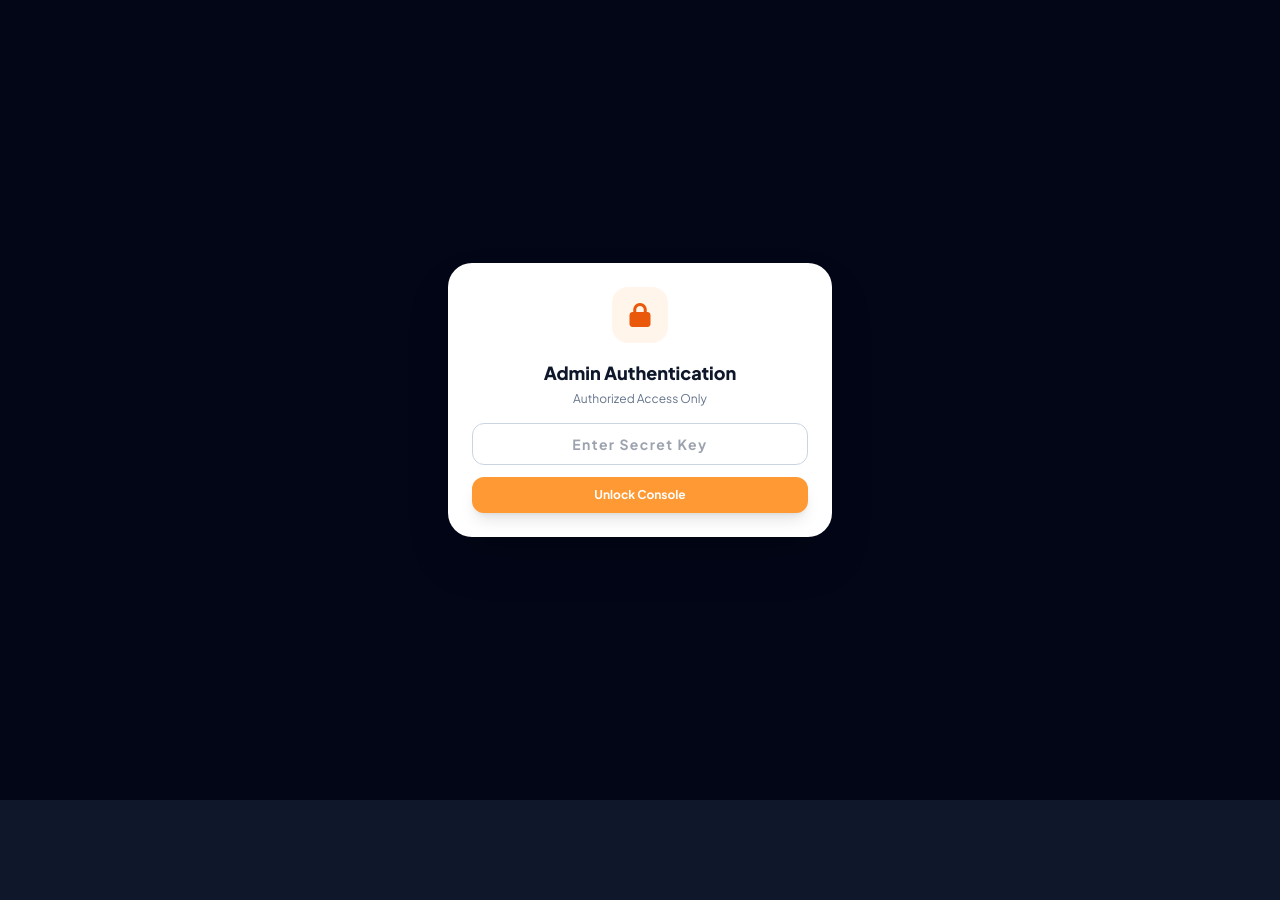
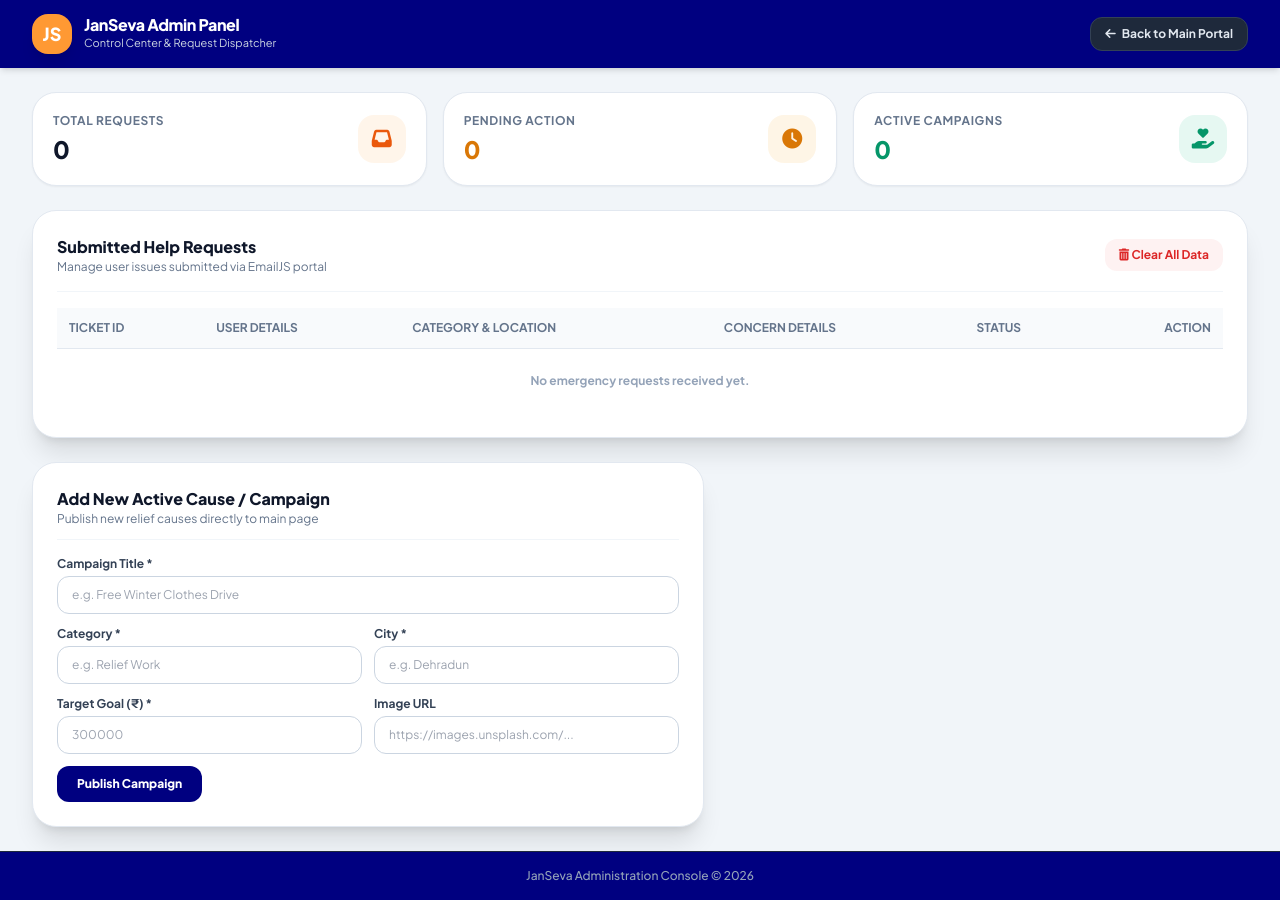
Before and after one commit to ZXM-D4VD/janta, a plain HTML site: page admin.html in a window 1280 px wide. Before the commit the page ends 800 px from the top, so only its background shows below. Drawn offline with nearby package versions, Linux system fonts and the light colour scheme.

Commit message:
Refactor admin.html layout and add campaign form
Updated the title and body classes for better layout. Reorganized the admin dashboard structure and added a new campaign addition form.

```diff
--- a/admin.html
+++ b/admin.html
@@ -3,7 +3,7 @@
 <head>
   <meta charset="UTF-8">
   <meta name="viewport" content="width=device-width, initial-scale=1.0">
-  <title>JanSeva - Admin Control Center</title>
+  <title>JanSeva - Admin Control Panel</title>
   <script src="https://cdn.tailwindcss.com"></script>
   <link rel="stylesheet" href="https://cdnjs.cloudflare.com/ajax/libs/font-awesome/6.4.0/css/all.min.css">
   <link href="https://fonts.googleapis.com/css2?family=Plus+Jakarta+Sans:wght@400;500;600;700;800&display=swap" rel="stylesheet">
@@ -18,176 +18,231 @@
     }
   </script>
 </head>
-<body class="bg-slate-900 font-sans text-slate-800 antialiased min-h-screen flex flex-col">
+<body class="bg-slate-100 font-sans text-slate-800 antialiased min-h-screen flex flex-col justify-between">
 
-  <!-- ADMIN LOCK SCREEN (PASSWORD STRICTLY 9090 - NO HINT DISPLAYED) -->
-  <div id="admin-lock-screen" class="fixed inset-0 bg-slate-950 z-50 flex items-center justify-center p-4">
-    <div class="bg-white rounded-3xl max-w-sm w-full p-6 text-center space-y-4 shadow-2xl">
-      <div class="w-14 h-14 bg-saffron-500/10 text-saffron-600 rounded-2xl flex items-center justify-center text-2xl mx-auto font-black">
-        <i class="fa-solid fa-lock"></i>
+  <!-- TOP HEADER -->
+  <header class="bg-navy-900 text-white px-4 md:px-8 py-3.5 shadow-md sticky top-0 z-40">
+    <div class="max-w-7xl mx-auto flex items-center justify-between">
+      <div class="flex items-center gap-3">
+        <div class="w-10 h-10 rounded-2xl bg-saffron-500 flex items-center justify-center font-black text-lg text-white shadow-lg">JS</div>
+        <div>
+          <h1 class="font-extrabold text-base tracking-tight leading-none">JanSeva Admin Panel</h1>
+          <p class="text-[11px] text-slate-300 mt-0.5">Control Center & Request Dispatcher</p>
+        </div>
       </div>
-      <div>
-        <h2 class="font-extrabold text-lg text-slate-900">Admin Authentication</h2>
-        <p class="text-xs text-slate-500 mt-1">Authorized Access Only</p>
-      </div>
-
-      <form onsubmit="unlockAdmin(event)" class="space-y-3">
-        <!-- Input field with NO password hints -->
-        <input type="password" id="admin-pass" required placeholder="Enter Secret Key" class="w-full px-4 py-2.5 border border-slate-300 rounded-xl text-center text-sm font-bold tracking-widest focus:ring-2 focus:ring-saffron-500 outline-none">
-        <p id="pass-err" class="text-xs text-red-500 font-bold hidden">Access Denied! Incorrect Password.</p>
-        <button type="submit" class="w-full bg-saffron-500 hover:bg-saffron-600 text-white font-bold py-2.5 rounded-xl text-xs shadow-lg transition">
-          Unlock Console
-        </button>
-      </form>
-    </div>
-  </div>
-
-  <!-- NAVBAR -->
-  <header class="bg-slate-950 border-b border-slate-800 text-white px-6 py-3 flex items-center justify-between shrink-0">
-    <div class="flex items-center gap-3">
-      <div class="w-9 h-9 rounded-xl bg-saffron-500 flex items-center justify-center font-black text-white text-base shadow">JS</div>
-      <div>
-        <h1 class="font-extrabold text-base tracking-tight flex items-center gap-2">
-          Operations Dashboard
-          <span class="bg-emerald-600 text-white text-[9px] px-2 py-0.5 rounded-full font-bold">REALTIME LIVE</span>
-        </h1>
-        <p class="text-xs text-slate-400">Desktop Field Management Portal</p>
-      </div>
-    </div>
-
-    <div class="flex items-center gap-3">
-      <a href="index.html" class="bg-slate-800 hover:bg-slate-700 text-slate-300 text-xs px-3.5 py-2 rounded-xl border border-slate-700 flex items-center gap-1.5 font-bold transition">
-        <i class="fa-solid fa-globe"></i> Return to Portal
+      <a href="index.html" class="bg-slate-800 hover:bg-slate-700 text-slate-200 text-xs px-3.5 py-2 rounded-xl font-bold border border-slate-700 transition flex items-center gap-1.5">
+        <i class="fa-solid fa-arrow-left"></i> Back to Main Portal
       </a>
-      <button onclick="lockAdmin()" class="bg-red-600 hover:bg-red-700 text-white text-xs px-3.5 py-2 rounded-xl font-bold flex items-center gap-1.5 shadow transition">
-        <i class="fa-solid fa-lock"></i> Lock
-      </button>
     </div>
   </header>
 
-  <!-- MAIN ADMIN DASHBOARD -->
-  <main class="flex-1 p-6 space-y-6 max-w-7xl mx-auto w-full">
+  <!-- MAIN DASHBOARD -->
+  <main class="max-w-7xl mx-auto w-full px-4 md:px-8 py-6 flex-1 space-y-6">
 
+    <!-- METRICS CARDS -->
     <div class="grid grid-cols-1 md:grid-cols-3 gap-4">
-      <div class="bg-white p-4 rounded-2xl border border-slate-200 shadow-sm flex items-center gap-4">
-        <div class="w-12 h-12 bg-emerald-100 text-emerald-700 rounded-xl flex items-center justify-center text-xl font-black">₹</div>
+      <div class="bg-white p-5 rounded-3xl border border-slate-200 shadow-sm flex items-center justify-between">
         <div>
-          <span class="text-xs font-bold text-slate-400 block">Total Live Funds</span>
-          <span class="text-xl font-black text-slate-900" id="stat-funds">₹ 0</span>
+          <p class="text-xs text-slate-500 font-bold uppercase tracking-wider">Total Requests</p>
+          <h3 id="metric-total-reqs" class="text-2xl font-black text-slate-900 mt-1">0</h3>
+        </div>
+        <div class="w-12 h-12 rounded-2xl bg-saffron-500/10 text-saffron-600 flex items-center justify-center text-xl font-black">
+          <i class="fa-solid fa-inbox"></i>
         </div>
       </div>
-      <div class="bg-white p-4 rounded-2xl border border-slate-200 shadow-sm flex items-center gap-4">
-        <div class="w-12 h-12 bg-amber-100 text-amber-700 rounded-xl flex items-center justify-center text-xl font-black"><i class="fa-solid fa-clock"></i></div>
+
+      <div class="bg-white p-5 rounded-3xl border border-slate-200 shadow-sm flex items-center justify-between">
         <div>
-          <span class="text-xs font-bold text-slate-400 block">Pending Tickets</span>
-          <span class="text-xl font-black text-amber-600" id="stat-pending">0 Requests</span>
+          <p class="text-xs text-slate-500 font-bold uppercase tracking-wider">Pending Action</p>
+          <h3 id="metric-pending-reqs" class="text-2xl font-black text-amber-600 mt-1">0</h3>
+        </div>
+        <div class="w-12 h-12 rounded-2xl bg-amber-500/10 text-amber-600 flex items-center justify-center text-xl font-black">
+          <i class="fa-solid fa-clock"></i>
         </div>
       </div>
-      <div class="bg-white p-4 rounded-2xl border border-slate-200 shadow-sm flex items-center gap-4">
-        <div class="w-12 h-12 bg-blue-100 text-blue-700 rounded-xl flex items-center justify-center text-xl font-black"><i class="fa-solid fa-bullhorn"></i></div>
+
+      <div class="bg-white p-5 rounded-3xl border border-slate-200 shadow-sm flex items-center justify-between">
         <div>
-          <span class="text-xs font-bold text-slate-400 block">Active Causes</span>
-          <span class="text-xl font-black text-slate-900" id="stat-causes">0 Active</span>
+          <p class="text-xs text-slate-500 font-bold uppercase tracking-wider">Active Campaigns</p>
+          <h3 id="metric-campaigns" class="text-2xl font-black text-emerald-600 mt-1">0</h3>
+        </div>
+        <div class="w-12 h-12 rounded-2xl bg-emerald-500/10 text-emerald-600 flex items-center justify-center text-xl font-black">
+          <i class="fa-solid fa-hand-holding-heart"></i>
         </div>
       </div>
     </div>
 
-    <!-- Incoming User Help Requests Table -->
-    <div class="bg-white rounded-2xl border border-slate-200 shadow-sm overflow-hidden space-y-2">
-      <div class="bg-slate-50 px-5 py-3 border-b border-slate-200 flex justify-between items-center">
-        <h3 class="font-extrabold text-sm text-slate-800 flex items-center gap-2">
-          <i class="fa-solid fa-envelope-open-text text-saffron-500"></i> Fetched User Help Requests
-        </h3>
-        <span class="text-xs text-slate-500 font-semibold">Realtime Sync</span>
+    <!-- REQUESTS MANAGEMENT TABLE -->
+    <div class="bg-white border border-slate-200 rounded-3xl shadow-xl overflow-hidden space-y-4 p-5 md:p-6">
+      <div class="flex flex-wrap justify-between items-center gap-3 border-b border-slate-100 pb-4">
+        <div>
+          <h3 class="font-extrabold text-base text-slate-900">Submitted Help Requests</h3>
+          <p class="text-xs text-slate-500">Manage user issues submitted via EmailJS portal</p>
+        </div>
+        <button onclick="clearAllRequests()" class="bg-red-50 hover:bg-red-100 text-red-600 text-xs px-3.5 py-2 rounded-xl font-bold transition">
+          <i class="fa-solid fa-trash-can"></i> Clear All Data
+        </button>
       </div>
 
-      <div class="overflow-x-auto p-2">
-        <table class="w-full text-left text-xs text-slate-600">
-          <thead class="bg-slate-100 text-slate-500 uppercase text-[10px] font-extrabold border-b border-slate-200">
-            <tr>
+      <div class="overflow-x-auto">
+        <table class="w-full text-left border-collapse text-xs">
+          <thead>
+            <tr class="bg-slate-50 text-slate-500 uppercase font-extrabold border-b border-slate-200">
               <th class="p-3">Ticket ID</th>
-              <th class="p-3">Applicant Name</th>
-              <th class="p-3">Email & Contact</th>
-              <th class="p-3">Category</th>
+              <th class="p-3">User Details</th>
+              <th class="p-3">Category & Location</th>
               <th class="p-3">Concern Details</th>
-              <th class="p-3">Status Action</th>
+              <th class="p-3">Status</th>
+              <th class="p-3 text-right">Action</th>
             </tr>
           </thead>
-          <tbody id="admin-table-body" class="divide-y divide-slate-100"></tbody>
+          <tbody id="admin-req-tbody" class="divide-y divide-slate-100">
+            <!-- Dynamic Content -->
+          </tbody>
         </table>
       </div>
     </div>
 
+    <!-- NEW CAMPAIGN ADDITION FORM -->
+    <div class="bg-white border border-slate-200 rounded-3xl p-5 md:p-6 shadow-xl space-y-4 max-w-2xl">
+      <div class="border-b border-slate-100 pb-3">
+        <h3 class="font-extrabold text-base text-slate-900">Add New Active Cause / Campaign</h3>
+        <p class="text-xs text-slate-500">Publish new relief causes directly to main page</p>
+      </div>
+
+      <form onsubmit="handleNewCampaign(event)" class="space-y-3 text-xs">
+        <div>
+          <label class="block font-bold text-slate-700 mb-1">Campaign Title *</label>
+          <input type="text" id="cmp-title" required placeholder="e.g. Free Winter Clothes Drive" class="w-full px-3.5 py-2.5 border border-slate-300 rounded-xl focus:ring-2 focus:ring-saffron-500 outline-none">
+        </div>
+
+        <div class="grid grid-cols-2 gap-3">
+          <div>
+            <label class="block font-bold text-slate-700 mb-1">Category *</label>
+            <input type="text" id="cmp-cat" required placeholder="e.g. Relief Work" class="w-full px-3.5 py-2.5 border border-slate-300 rounded-xl focus:ring-2 focus:ring-saffron-500 outline-none">
+          </div>
+          <div>
+            <label class="block font-bold text-slate-700 mb-1">City *</label>
+            <input type="text" id="cmp-city" required placeholder="e.g. Dehradun" class="w-full px-3.5 py-2.5 border border-slate-300 rounded-xl focus:ring-2 focus:ring-saffron-500 outline-none">
+          </div>
+        </div>
+
+        <div class="grid grid-cols-2 gap-3">
+          <div>
+            <label class="block font-bold text-slate-700 mb-1">Target Goal (₹) *</label>
+            <input type="number" id="cmp-goal" required placeholder="300000" class="w-full px-3.5 py-2.5 border border-slate-300 rounded-xl focus:ring-2 focus:ring-saffron-500 outline-none">
+          </div>
+          <div>
+            <label class="block font-bold text-slate-700 mb-1">Image URL</label>
+            <input type="url" id="cmp-img" placeholder="https://images.unsplash.com/..." class="w-full px-3.5 py-2.5 border border-slate-300 rounded-xl focus:ring-2 focus:ring-saffron-500 outline-none">
+          </div>
+        </div>
+
+        <button type="submit" class="bg-navy-900 hover:bg-navy-800 text-white font-extrabold py-2.5 px-5 rounded-xl transition">
+          Publish Campaign
+        </button>
+      </form>
+    </div>
+
   </main>
 
+  <footer class="bg-navy-900 border-t border-slate-800 text-slate-400 text-xs py-4 px-4 text-center">
+    <p class="font-medium">JanSeva Administration Console © 2026</p>
+  </footer>
+
   <script>
-    const SECRET_PASS = "9090";
-
-    function unlockAdmin(e) {
-      e.preventDefault();
-      if(document.getElementById('admin-pass').value === SECRET_PASS) {
-        document.getElementById('admin-lock-screen').classList.add('hidden');
-        syncAdminData();
-      } else {
-        document.getElementById('pass-err').classList.remove('hidden');
-      }
-    }
-
-    function lockAdmin() {
-      document.getElementById('admin-lock-screen').classList.remove('hidden');
-    }
-
-    function syncAdminData() {
+    function loadAdminData() {
       const requests = JSON.parse(localStorage.getItem('js_requests')) || [];
       const campaigns = JSON.parse(localStorage.getItem('js_campaigns')) || [];
 
-      const totalRaised = campaigns.reduce((acc, c) => acc + c.raised, 0);
-      const pendingCount = requests.filter(r => r.status === 'Pending').length;
+      document.getElementById('metric-total-reqs').innerText = requests.length;
+      document.getElementById('metric-pending-reqs').innerText = requests.filter(r => r.status === 'Pending').length;
+      document.getElementById('metric-campaigns').innerText = campaigns.length;
 
-      document.getElementById('stat-funds').innerText = '₹ ' + totalRaised.toLocaleString('en-IN');
-      document.getElementById('stat-pending').innerText = pendingCount + ' Requests';
-      document.getElementById('stat-causes').innerText = campaigns.length + ' Active';
-
-      const tbody = document.getElementById('admin-table-body');
+      const tbody = document.getElementById('admin-req-tbody');
       tbody.innerHTML = '';
 
-      if(requests.length === 0) {
-        tbody.innerHTML = `<tr><td colspan="6" class="p-4 text-center text-slate-400">No user requests submitted yet.</td></tr>`;
+      if (requests.length === 0) {
+        tbody.innerHTML = `<tr><td colspan="6" class="text-center p-6 text-slate-400 font-bold">No emergency requests received yet.</td></tr>`;
         return;
       }
 
-      requests.forEach((r, idx) => {
+      requests.forEach((req, index) => {
         const tr = document.createElement('tr');
-        tr.className = "hover:bg-slate-50";
+        tr.className = "hover:bg-slate-50 transition";
         tr.innerHTML = `
-          <td class="p-3 font-bold text-saffron-600">${r.id}</td>
-          <td class="p-3 font-bold text-slate-800">${r.name}</td>
+          <td class="p-3 font-extrabold text-saffron-600">${req.id}</td>
           <td class="p-3">
-            <div class="font-semibold text-slate-700">${r.email || 'N/A'}</div>
-            <div class="text-[10px] text-slate-400">${r.city} • ${r.phone}</div>
+            <strong class="block text-slate-900">${req.name}</strong>
+            <span class="text-slate-500">${req.email} | ${req.phone}</span>
           </td>
-          <td class="p-3 font-semibold">${r.category}</td>
-          <td class="p-3 max-w-xs truncate" title="${r.concern}">${r.concern}</td>
           <td class="p-3">
-            <select onchange="updateStatus(${idx}, this.value)" class="bg-slate-100 border border-slate-300 rounded-lg text-xs font-bold p-1">
-              <option value="Pending" ${r.status === 'Pending' ? 'selected':''}>Pending</option>
-              <option value="In Progress" ${r.status === 'In Progress' ? 'selected':''}>In Progress</option>
-              <option value="Resolved" ${r.status === 'Resolved' ? 'selected':''}>Resolved</option>
+            <span class="bg-slate-100 px-2 py-0.5 rounded font-bold text-slate-700">${req.category}</span>
+            <div class="text-slate-500 mt-0.5">${req.city}</div>
+          </td>
+          <td class="p-3 text-slate-600 max-w-xs truncate" title="${req.concern}">${req.concern}</td>
+          <td class="p-3">
+            <select onchange="updateStatus(${index}, this.value)" class="px-2 py-1 border rounded-lg font-bold ${getStatusColor(req.status)}">
+              <option value="Pending" ${req.status === 'Pending' ? 'selected' : ''}>Pending</option>
+              <option value="In Progress" ${req.status === 'In Progress' ? 'selected' : ''}>In Progress</option>
+              <option value="Resolved" ${req.status === 'Resolved' ? 'selected' : ''}>Resolved</option>
             </select>
+          </td>
+          <td class="p-3 text-right">
+            <button onclick="deleteRequest(${index})" class="text-red-500 hover:text-red-700 font-bold p-1"><i class="fa-solid fa-trash"></i></button>
           </td>
         `;
         tbody.appendChild(tr);
       });
     }
 
+    function getStatusColor(status) {
+      if (status === 'Resolved') return 'bg-emerald-50 text-emerald-600 border-emerald-300';
+      if (status === 'In Progress') return 'bg-blue-50 text-blue-600 border-blue-300';
+      return 'bg-amber-50 text-amber-600 border-amber-300';
+    }
+
     function updateStatus(index, newStatus) {
-      let requests = JSON.parse(localStorage.getItem('js_requests')) || [];
+      const requests = JSON.parse(localStorage.getItem('js_requests')) || [];
       requests[index].status = newStatus;
       localStorage.setItem('js_requests', JSON.stringify(requests));
-      syncAdminData();
+      loadAdminData();
     }
 
-    window.addEventListener('storage', syncAdminData);
+    function deleteRequest(index) {
+      if (confirm('Delete this user request?')) {
+        const requests = JSON.parse(localStorage.getItem('js_requests')) || [];
+        requests.splice(index, 1);
+        localStorage.setItem('js_requests', JSON.stringify(requests));
+        loadAdminData();
+      }
+    }
+
+    function clearAllRequests() {
+      if (confirm('Are you sure you want to delete ALL requests?')) {
+        localStorage.setItem('js_requests', JSON.stringify([]));
+        loadAdminData();
+      }
+    }
+
+    function handleNewCampaign(e) {
+      e.preventDefault();
+      const title = document.getElementById('cmp-title').value.trim();
+      const category = document.getElementById('cmp-cat').value.trim();
+      const city = document.getElementById('cmp-city').value.trim();
+      const goal = Number(document.getElementById('cmp-goal').value);
+      const image = document.getElementById('cmp-img').value.trim() || 'https://images.unsplash.com/photo-1488521787991-ed7bbaae773c?auto=format&fit=crop&w=600&q=80';
+
+      const campaigns = JSON.parse(localStorage.getItem('js_campaigns')) || [];
+      campaigns.unshift({ id: 'C' + (campaigns.length + 1), title, category, city, goal, raised: 0, image });
+
+      localStorage.setItem('js_campaigns', JSON.stringify(campaigns));
+      alert('Campaign published successfully!');
+      e.target.reset();
+      loadAdminData();
+    }
+
+    window.addEventListener('DOMContentLoaded', loadAdminData);
   </script>
 </body>
 </html>
```
